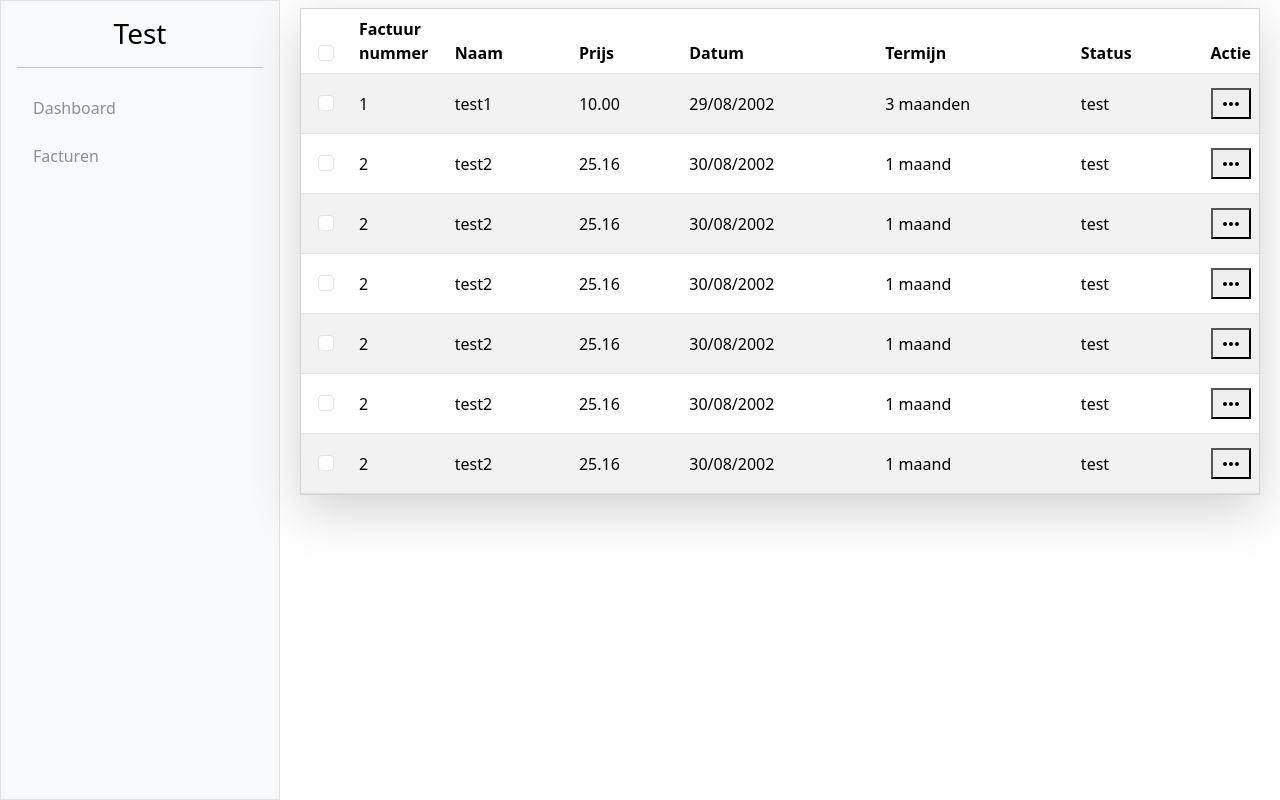
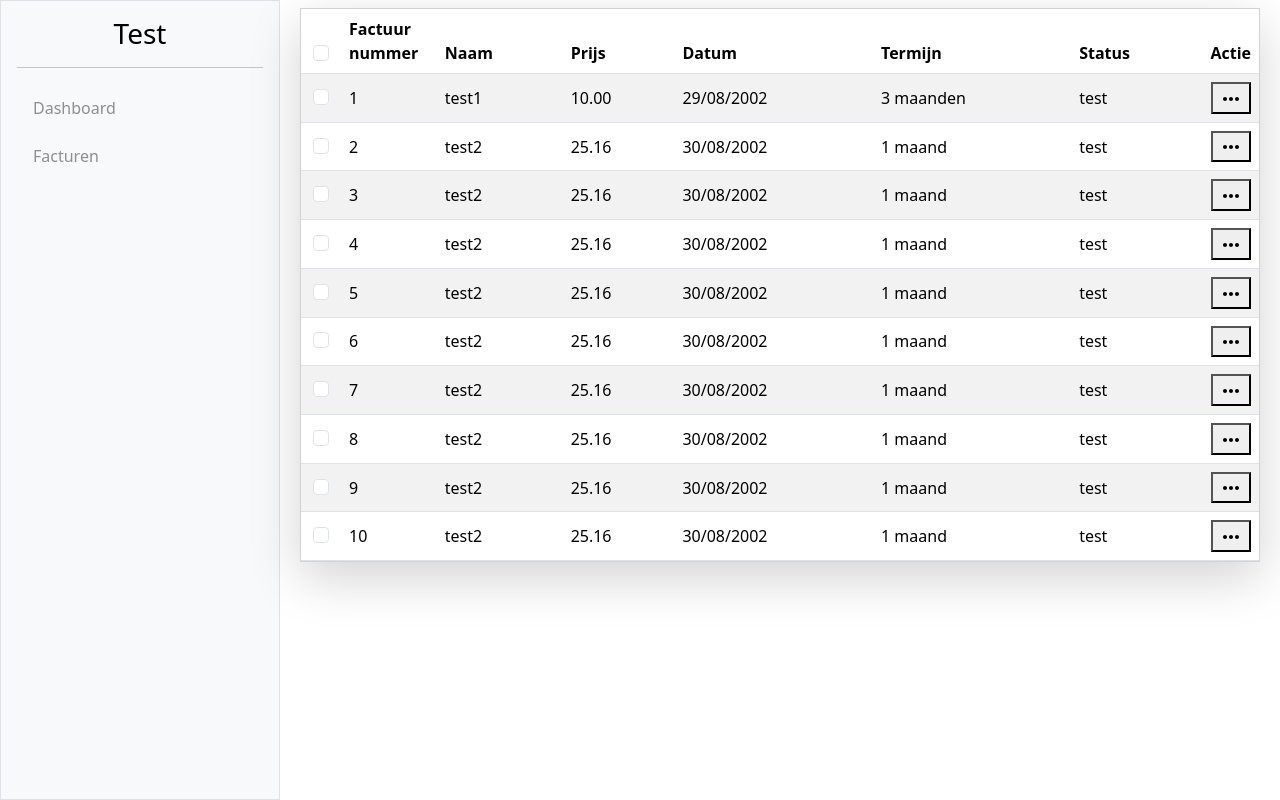
Before and after one commit to BsgMax00/parent_website, a React (Create React App) app: page /facturen in a window 1280 px wide. Built offline with nearby package versions, Linux system fonts and the light colour scheme.

Commit message:
Some more changes to temp styling

```diff
--- a/src/Components/Invoice/InvoiceRow.js
+++ b/src/Components/Invoice/InvoiceRow.js
@@ -3,24 +3,22 @@ import { MoreHoriz } from "@mui/icons-material";
 const InvoiceRow = ({ Invoice }) => {
     return (
         <>
-            <tr style={{ height: "60px" }}>
-                <td>
+            <tr>
+                <td style={{ width: "2%" }}>
                   <div className="form-check d-flex justify-content-center">
                     <input className="form-check-input" type="checkbox" />
                   </div>
                 </td>
-                <td>{Invoice.InvoiceNr}</td>
+                <td style={{ width: "8%" }}>{Invoice.InvoiceNr}</td>
                 <td>{Invoice.Name}</td>
                 <td>{Invoice.Price.toFixed(2)}</td>
                 <td>{Invoice.Date}</td>
                 <td>{Invoice.Repeat}</td>
                 <td>{Invoice.Status}</td>
-                <td>
-                    <center>
-                        <button>
-                            <MoreHoriz></MoreHoriz>
-                        </button>
-                    </center>
+                <td className="text-center">
+                    <button>
+                        <MoreHoriz></MoreHoriz>
+                    </button>
                 </td>
             </tr>
         </>
--- a/src/data/testData.js
+++ b/src/data/testData.js
@@ -18,7 +18,7 @@ export const TestData = [
         "Download": true
     },
     {
-        "InvoiceNr": "2",
+        "InvoiceNr": "3",
         "Name": "test2",
         "Price": 25.16,
         "Date": "30/08/2002",
@@ -27,7 +27,7 @@ export const TestData = [
         "Download": true
     },
     {
-        "InvoiceNr": "2",
+        "InvoiceNr": "4",
         "Name": "test2",
         "Price": 25.16,
         "Date": "30/08/2002",
@@ -36,7 +36,7 @@ export const TestData = [
         "Download": true
     },
     {
-        "InvoiceNr": "2",
+        "InvoiceNr": "5",
         "Name": "test2",
         "Price": 25.16,
         "Date": "30/08/2002",
@@ -45,7 +45,7 @@ export const TestData = [
         "Download": true
     },
     {
-        "InvoiceNr": "2",
+        "InvoiceNr": "6",
         "Name": "test2",
         "Price": 25.16,
         "Date": "30/08/2002",
@@ -54,7 +54,34 @@ export const TestData = [
         "Download": true
     },
     {
-        "InvoiceNr": "2",
+        "InvoiceNr": "7",
+        "Name": "test2",
+        "Price": 25.16,
+        "Date": "30/08/2002",
+        "Repeat": "1 maand",
+        "Status": "test",
+        "Download": true
+    },
+    {
+        "InvoiceNr": "8",
+        "Name": "test2",
+        "Price": 25.16,
+        "Date": "30/08/2002",
+        "Repeat": "1 maand",
+        "Status": "test",
+        "Download": true
+    },
+    {
+        "InvoiceNr": "9",
+        "Name": "test2",
+        "Price": 25.16,
+        "Date": "30/08/2002",
+        "Repeat": "1 maand",
+        "Status": "test",
+        "Download": true
+    },
+    {
+        "InvoiceNr": "10",
         "Name": "test2",
         "Price": 25.16,
         "Date": "30/08/2002",
```
